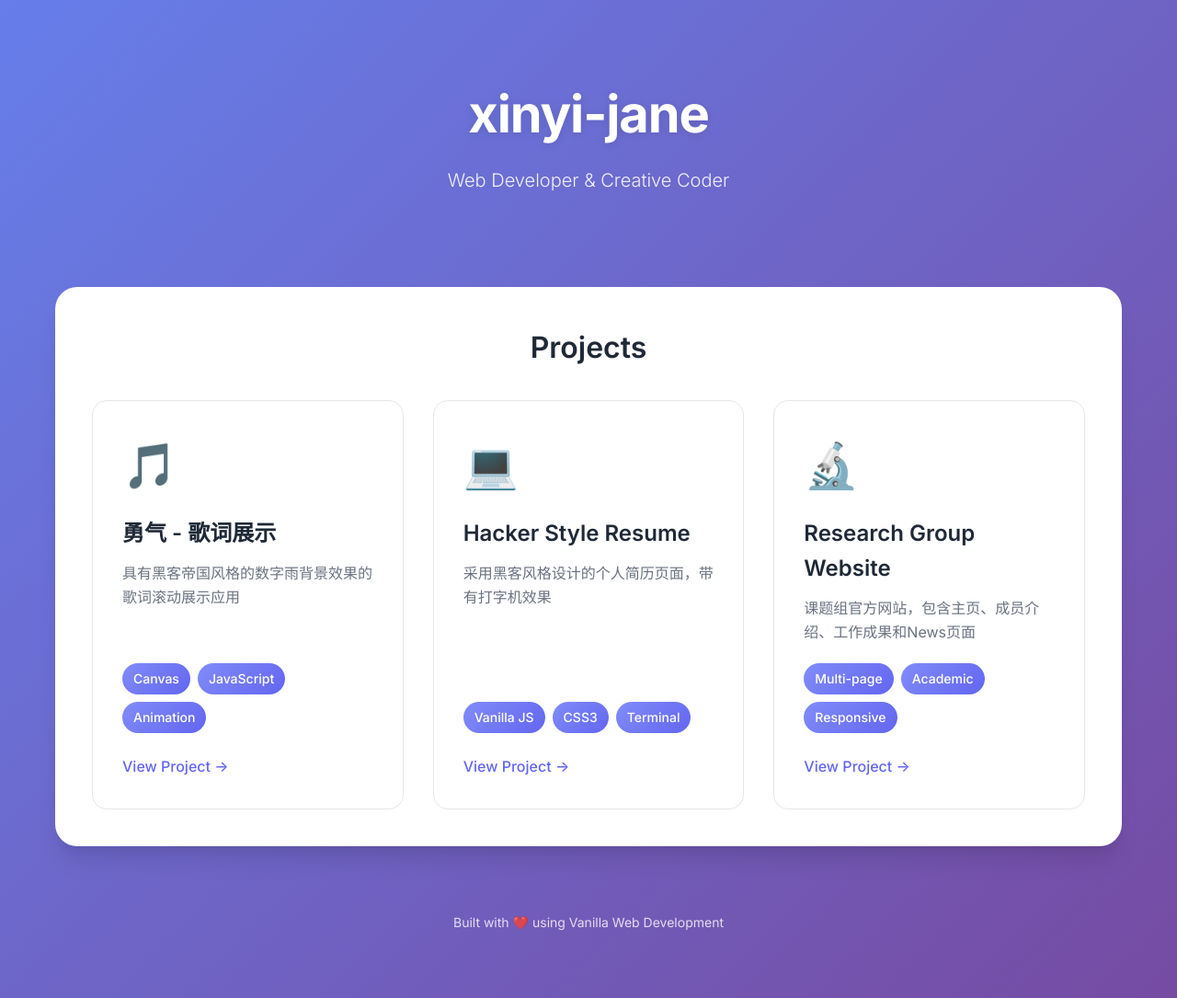
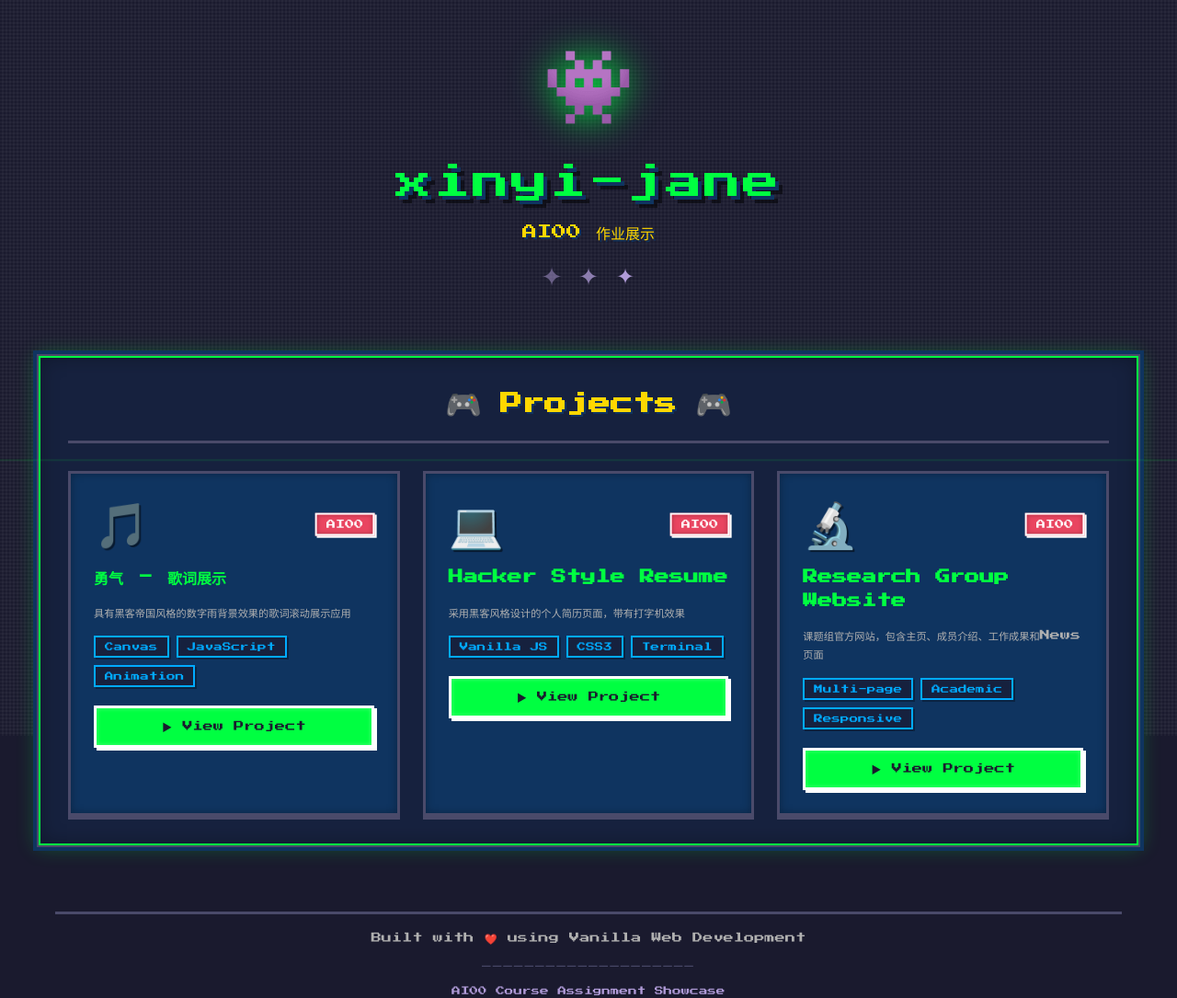
Before and after one commit to xinyi-jane/xinyi-jane.github.io, a plain HTML site: page index.html in a window 1280 px wide. Shown: the top 1085 px of the page at 92% size. Drawn offline with Linux system fonts and the light colour scheme.

Commit message:
Redesign homepage with pixel art style and add AI00 assignment labels

```diff
--- a/index.html
+++ b/index.html
@@ -3,70 +3,96 @@
 <head>
     <meta charset="UTF-8">
     <meta name="viewport" content="width=device-width, initial-scale=1.0">
-    <title>xinyi-jane - Projects</title>
+    <title>xinyi-jane - AI00 作业展示</title>
     <link rel="stylesheet" href="style.css">
     <link rel="preconnect" href="https://fonts.googleapis.com">
     <link rel="preconnect" href="https://fonts.gstatic.com" crossorigin>
-    <link href="https://fonts.googleapis.com/css2?family=Inter:wght@300;400;500;600;700&display=swap" rel="stylesheet">
+    <link href="https://fonts.googleapis.com/css2?family=Press+Start+2P&display=swap" rel="stylesheet">
 </head>
 <body>
     <div class="container">
         <header class="header">
+            <div class="pixel-avatar">👾</div>
             <h1 class="title">xinyi-jane</h1>
-            <p class="subtitle">Web Developer & Creative Coder</p>
+            <p class="subtitle">AI00 作业展示</p>
+            <div class="pixel-decoration">
+                <span class="pixel-star">✦</span>
+                <span class="pixel-star">✦</span>
+                <span class="pixel-star">✦</span>
+            </div>
         </header>
 
         <main class="main">
             <section class="projects-section">
+                <div class="pixel-border">
+                    <div class="pixel-title">
+                        <span class="pixel-icon">🎮</span>
                         <h2 class="section-title">Projects</h2>
+                        <span class="pixel-icon">🎮</span>
+                    </div>
+
                     <div class="projects-grid">
-                    <div class="project-card">
+                        <div class="project-card pixel-card">
+                            <div class="card-header">
                                 <div class="project-icon">🎵</div>
+                                <div class="pixel-badge">AI00</div>
+                            </div>
                             <h3 class="project-title">勇气 - 歌词展示</h3>
                             <p class="project-description">具有黑客帝国风格的数字雨背景效果的歌词滚动展示应用</p>
                             <div class="project-tags">
-                            <span class="tag">Canvas</span>
-                            <span class="tag">JavaScript</span>
-                            <span class="tag">Animation</span>
+                                <span class="tag pixel-tag">Canvas</span>
+                                <span class="tag pixel-tag">JavaScript</span>
+                                <span class="tag pixel-tag">Animation</span>
                             </div>
-                        <a href="https://xinyi-jane.github.io/courage-lyrics-display/" class="project-link" target="_blank">
-                            View Project →
+                            <a href="https://xinyi-jane.github.io/courage-lyrics-display/" class="project-link pixel-button" target="_blank">
+                                ▶ View Project
                             </a>
                         </div>
 
-                    <div class="project-card">
+                        <div class="project-card pixel-card">
+                            <div class="card-header">
                                 <div class="project-icon">💻</div>
+                                <div class="pixel-badge">AI00</div>
+                            </div>
                             <h3 class="project-title">Hacker Style Resume</h3>
                             <p class="project-description">采用黑客风格设计的个人简历页面，带有打字机效果</p>
                             <div class="project-tags">
-                            <span class="tag">Vanilla JS</span>
-                            <span class="tag">CSS3</span>
-                            <span class="tag">Terminal</span>
+                                <span class="tag pixel-tag">Vanilla JS</span>
+                                <span class="tag pixel-tag">CSS3</span>
+                                <span class="tag pixel-tag">Terminal</span>
                             </div>
-                        <a href="https://xinyi-jane.github.io/hacker-style-resume/" class="project-link" target="_blank">
-                            View Project →
+                            <a href="https://xinyi-jane.github.io/hacker-style-resume/" class="project-link pixel-button" target="_blank">
+                                ▶ View Project
                             </a>
                         </div>
 
-                    <div class="project-card">
+                        <div class="project-card pixel-card">
+                            <div class="card-header">
                                 <div class="project-icon">🔬</div>
+                                <div class="pixel-badge">AI00</div>
+                            </div>
                             <h3 class="project-title">Research Group Website</h3>
                             <p class="project-description">课题组官方网站，包含主页、成员介绍、工作成果和News页面</p>
                             <div class="project-tags">
-                            <span class="tag">Multi-page</span>
-                            <span class="tag">Academic</span>
-                            <span class="tag">Responsive</span>
+                                <span class="tag pixel-tag">Multi-page</span>
+                                <span class="tag pixel-tag">Academic</span>
+                                <span class="tag pixel-tag">Responsive</span>
                             </div>
-                        <a href="https://xinyi-jane.github.io/research-group-website/" class="project-link" target="_blank">
-                            View Project →
+                            <a href="https://xinyi-jane.github.io/research-group-website/" class="project-link pixel-button" target="_blank">
+                                ▶ View Project
                             </a>
+                        </div>
                     </div>
                 </div>
             </section>
         </main>
 
         <footer class="footer">
+            <div class="pixel-footer">
                 <p>Built with ❤️ using Vanilla Web Development</p>
+                <div class="pixel-divider">━━━━━━━━━━━━━━━━━━━━</div>
+                <p class="footer-subtitle">AI00 Course Assignment Showcase</p>
+            </div>
         </footer>
     </div>
 </body>
--- a/style.css
+++ b/style.css
@@ -5,254 +5,401 @@
 }
 
 :root {
-    --primary-color: #6366f1;
-    --primary-light: #818cf8;
-    --primary-dark: #4f46e5;
-    --secondary-color: #ec4899;
-    --background: #fafafa;
-    --surface: #ffffff;
-    --text-primary: #1f2937;
-    --text-secondary: #6b7280;
-    --border-color: #e5e7eb;
-    --shadow-sm: 0 1px 2px 0 rgba(0, 0, 0, 0.05);
-    --shadow-md: 0 4px 6px -1px rgba(0, 0, 0, 0.1), 0 2px 4px -1px rgba(0, 0, 0, 0.06);
-    --shadow-lg: 0 10px 15px -3px rgba(0, 0, 0, 0.1), 0 4px 6px -2px rgba(0, 0, 0, 0.05);
-    --shadow-xl: 0 20px 25px -5px rgba(0, 0, 0, 0.1), 0 10px 10px -5px rgba(0, 0, 0, 0.04);
+    --pixel-bg: #1a1a2e;
+    --pixel-surface: #16213e;
+    --pixel-primary: #0f3460;
+    --pixel-accent: #e94560;
+    --pixel-yellow: #ffd700;
+    --pixel-green: #00ff41;
+    --pixel-blue: #00aaff;
+    --pixel-purple: #b19cd9;
+    --pixel-text: #ffffff;
+    --pixel-text-dim: #b0b0b0;
+    --pixel-border: #4a4a6a;
 }
 
 body {
-    font-family: 'Inter', -apple-system, BlinkMacSystemFont, 'Segoe UI', Roboto, sans-serif;
-    background: linear-gradient(135deg, #667eea 0%, #764ba2 100%);
+    background: var(--pixel-bg);
+    font-family: 'Press Start 2P', 'Courier New', monospace;
+    color: var(--pixel-text);
+    overflow-x: hidden;
     min-height: 100vh;
-    color: var(--text-primary);
-    line-height: 1.6;
+    display: flex;
+    justify-content: center;
+    align-items: center;
+    padding: 20px;
+    position: relative;
+}
+
+/* Pixel background pattern */
+body::before {
+    content: '';
+    position: fixed;
+    top: 0;
+    left: 0;
+    width: 100%;
+    height: 100%;
+    background-image:
+        repeating-linear-gradient(0deg, transparent, transparent 2px, rgba(255,255,255,0.03) 2px, rgba(255,255,255,0.03) 4px),
+        repeating-linear-gradient(90deg, transparent, transparent 2px, rgba(255,255,255,0.03) 2px, rgba(255,255,255,0.03) 4px);
+    pointer-events: none;
+    z-index: 0;
 }
 
 .container {
+    width: 100%;
     max-width: 1200px;
-    margin: 0 auto;
-    padding: 40px 20px;
-    min-height: 100vh;
-    display: flex;
-    flex-direction: column;
+    position: relative;
+    z-index: 1;
 }
 
 .header {
     text-align: center;
-    margin-bottom: 60px;
-    padding: 40px 0;
+    margin-bottom: 40px;
+    padding: 30px 20px;
+    position: relative;
+}
+
+.pixel-avatar {
+    font-size: 80px;
+    margin-bottom: 20px;
+    display: inline-block;
+    animation: float 3s ease-in-out infinite;
+    filter: drop-shadow(0 0 20px var(--pixel-green));
+}
+
+@keyframes float {
+    0%, 100% { transform: translateY(0px); }
+    50% { transform: translateY(-10px); }
 }
 
 .title {
-    font-size: 3.5rem;
-    font-weight: 700;
-    color: var(--surface);
-    margin-bottom: 10px;
-    letter-spacing: -0.02em;
-    text-shadow: 0 2px 10px rgba(0, 0, 0, 0.1);
+    font-size: 2.5rem;
+    font-weight: normal;
+    color: var(--pixel-green);
+    margin-bottom: 15px;
+    text-shadow:
+        4px 4px 0px var(--pixel-primary),
+        8px 8px 0px rgba(0, 0, 0, 0.5);
+    letter-spacing: 2px;
+    line-height: 1.4;
 }
 
 .subtitle {
-    font-size: 1.25rem;
-    color: rgba(255, 255, 255, 0.9);
-    font-weight: 300;
+    font-size: 1rem;
+    color: var(--pixel-yellow);
+    margin-bottom: 20px;
+    text-shadow: 2px 2px 0px var(--pixel-primary);
+}
+
+.pixel-decoration {
+    display: flex;
+    justify-content: center;
+    gap: 20px;
+    margin-top: 20px;
+}
+
+.pixel-star {
+    color: var(--pixel-purple);
+    font-size: 1.5rem;
+    animation: twinkle 2s ease-in-out infinite;
+}
+
+.pixel-star:nth-child(2) {
+    animation-delay: 0.5s;
+}
+
+.pixel-star:nth-child(3) {
+    animation-delay: 1s;
+}
+
+@keyframes twinkle {
+    0%, 100% { opacity: 1; transform: scale(1); }
+    50% { opacity: 0.5; transform: scale(1.2); }
 }
 
 .main {
-    flex: 1;
+    margin-bottom: 40px;
 }
 
 .projects-section {
-    background: var(--surface);
-    border-radius: 24px;
-    padding: 40px;
-    box-shadow: var(--shadow-xl);
-    margin-bottom: 40px;
+    background: var(--pixel-surface);
+    border: 4px solid var(--pixel-border);
+    box-shadow:
+        0 0 0 4px var(--pixel-primary),
+        0 0 20px rgba(0, 255, 65, 0.3),
+        inset 0 0 20px rgba(0, 0, 0, 0.3);
+    padding: 30px;
+    position: relative;
+}
+
+.pixel-border::before {
+    content: '';
+    position: absolute;
+    top: -2px;
+    left: -2px;
+    right: -2px;
+    bottom: -2px;
+    border: 2px solid var(--pixel-green);
+    pointer-events: none;
+    animation: borderGlow 2s ease-in-out infinite;
+}
+
+@keyframes borderGlow {
+    0%, 100% { opacity: 0.5; }
+    50% { opacity: 1; }
+}
+
+.pixel-title {
+    display: flex;
+    align-items: center;
+    justify-content: center;
+    gap: 20px;
+    margin-bottom: 30px;
+    padding-bottom: 20px;
+    border-bottom: 3px solid var(--pixel-border);
+}
+
+.pixel-icon {
+    font-size: 2rem;
+    animation: bounce 1s ease-in-out infinite;
+}
+
+@keyframes bounce {
+    0%, 100% { transform: translateY(0); }
+    50% { transform: translateY(-5px); }
 }
 
 .section-title {
-    font-size: 2rem;
-    font-weight: 600;
-    color: var(--text-primary);
-    margin-bottom: 32px;
-    text-align: center;
+    font-size: 1.5rem;
+    color: var(--pixel-yellow);
+    text-shadow: 2px 2px 0px var(--pixel-primary);
+    margin: 0;
 }
 
 .projects-grid {
     display: grid;
     grid-template-columns: repeat(auto-fit, minmax(300px, 1fr));
-    gap: 32px;
+    gap: 25px;
 }
 
 .project-card {
-    background: var(--surface);
-    border: 1px solid var(--border-color);
-    border-radius: 16px;
-    padding: 32px;
-    transition: all 0.3s ease;
-    display: flex;
-    flex-direction: column;
+    background: var(--pixel-primary);
+    border: 3px solid var(--pixel-border);
+    padding: 25px;
+    transition: all 0.2s;
     position: relative;
-    overflow: hidden;
+    box-shadow:
+        0 4px 0 var(--pixel-border),
+        inset 0 0 10px rgba(0, 0, 0, 0.3);
 }
 
-.project-card::before {
-    content: '';
-    position: absolute;
-    top: 0;
-    left: 0;
-    right: 0;
-    height: 4px;
-    background: linear-gradient(90deg, var(--primary-color), var(--secondary-color));
-    transform: scaleX(0);
-    transform-origin: left;
-    transition: transform 0.3s ease;
+.pixel-card:hover {
+    transform: translateY(-5px);
+    box-shadow:
+        0 8px 0 var(--pixel-border),
+        0 0 20px var(--pixel-green),
+        inset 0 0 10px rgba(0, 0, 0, 0.3);
+    border-color: var(--pixel-green);
 }
 
-.project-card:hover {
-    transform: translateY(-8px);
-    box-shadow: var(--shadow-lg);
-    border-color: var(--primary-light);
+.pixel-card:active {
+    transform: translateY(-2px);
+    box-shadow:
+        0 4px 0 var(--pixel-border),
+        inset 0 0 10px rgba(0, 0, 0, 0.3);
 }
 
-.project-card:hover::before {
-    transform: scaleX(1);
+.card-header {
+    display: flex;
+    justify-content: space-between;
+    align-items: center;
+    margin-bottom: 15px;
 }
 
 .project-icon {
     font-size: 3rem;
-    margin-bottom: 16px;
-    display: inline-block;
-    transition: transform 0.3s ease;
+    filter: drop-shadow(2px 2px 0px rgba(0, 0, 0, 0.5));
 }
 
-.project-card:hover .project-icon {
-    transform: scale(1.1) rotate(5deg);
+.pixel-badge {
+    background: var(--pixel-accent);
+    color: var(--pixel-text);
+    padding: 5px 10px;
+    border: 2px solid var(--pixel-text);
+    font-size: 0.6rem;
+    box-shadow:
+        2px 2px 0px var(--pixel-text),
+        inset 0 0 5px rgba(0, 0, 0, 0.3);
+    animation: pulse 2s ease-in-out infinite;
+}
+
+@keyframes pulse {
+    0%, 100% { transform: scale(1); }
+    50% { transform: scale(1.05); }
 }
 
 .project-title {
-    font-size: 1.5rem;
-    font-weight: 600;
-    color: var(--text-primary);
-    margin-bottom: 12px;
+    font-size: 1rem;
+    color: var(--pixel-green);
+    margin-bottom: 15px;
+    text-shadow: 2px 2px 0px var(--pixel-primary);
+    line-height: 1.6;
 }
 
 .project-description {
-    font-size: 1rem;
-    color: var(--text-secondary);
-    margin-bottom: 20px;
-    line-height: 1.6;
-    flex: 1;
+    font-size: 0.7rem;
+    color: var(--pixel-text-dim);
+    margin-bottom: 15px;
+    line-height: 1.8;
 }
 
 .project-tags {
     display: flex;
     flex-wrap: wrap;
     gap: 8px;
-    margin-bottom: 24px;
+    margin-bottom: 20px;
 }
 
 .tag {
-    background: linear-gradient(135deg, var(--primary-light), var(--primary-color));
-    color: white;
-    padding: 6px 12px;
-    border-radius: 20px;
-    font-size: 0.875rem;
-    font-weight: 500;
+    background: var(--pixel-surface);
+    color: var(--pixel-blue);
+    padding: 5px 10px;
+    border: 2px solid var(--pixel-border);
+    font-size: 0.6rem;
+    box-shadow: 2px 2px 0px rgba(0, 0, 0, 0.3);
+}
+
+.pixel-tag {
+    border-color: var(--pixel-blue);
 }
 
 .project-link {
-    display: inline-flex;
-    align-items: center;
-    gap: 8px;
-    color: var(--primary-color);
+    display: inline-block;
+    background: var(--pixel-green);
+    color: var(--pixel-bg);
     text-decoration: none;
-    font-weight: 500;
-    font-size: 1rem;
-    transition: all 0.3s ease;
-    margin-top: auto;
+    padding: 12px 20px;
+    border: 3px solid var(--pixel-text);
+    font-size: 0.7rem;
+    transition: all 0.2s;
+    box-shadow:
+        3px 3px 0px var(--pixel-text),
+        inset 0 0 5px rgba(255, 255, 255, 0.3);
+    text-align: center;
+    width: 100%;
 }
 
-.project-link:hover {
-    color: var(--primary-dark);
-    gap: 12px;
+.pixel-button:hover {
+    background: var(--pixel-yellow);
+    transform: translate(-2px, -2px);
+    box-shadow:
+        5px 5px 0px var(--pixel-text),
+        inset 0 0 5px rgba(255, 255, 255, 0.3);
+}
+
+.pixel-button:active {
+    transform: translate(0, 0);
+    box-shadow:
+        2px 2px 0px var(--pixel-text),
+        inset 0 0 5px rgba(255, 255, 255, 0.3);
 }
 
 .footer {
     text-align: center;
-    padding: 32px 0;
-    color: rgba(255, 255, 255, 0.8);
-    font-size: 0.875rem;
+    padding: 30px 20px;
+    color: var(--pixel-text-dim);
+    font-size: 0.7rem;
 }
 
-/* 响应式设计 */
+.pixel-footer {
+    border-top: 3px solid var(--pixel-border);
+    padding-top: 20px;
+}
+
+.pixel-divider {
+    color: var(--pixel-border);
+    margin: 15px 0;
+    font-size: 0.6rem;
+    letter-spacing: 2px;
+}
+
+.footer-subtitle {
+    color: var(--pixel-purple);
+    margin-top: 10px;
+    font-size: 0.6rem;
+}
+
+/* Responsive */
 @media (max-width: 768px) {
     .title {
-        font-size: 2.5rem;
+        font-size: 1.5rem;
     }
 
     .subtitle {
-        font-size: 1.125rem;
+        font-size: 0.7rem;
+    }
+
+    .pixel-avatar {
+        font-size: 60px;
     }
 
     .projects-section {
-        padding: 24px;
+        padding: 20px;
     }
 
     .projects-grid {
         grid-template-columns: 1fr;
-        gap: 24px;
-    }
-
-    .project-card {
-        padding: 24px;
+        gap: 20px;
     }
 
     .section-title {
-        font-size: 1.75rem;
+        font-size: 1rem;
+    }
+
+    .pixel-title {
+        flex-direction: column;
+        gap: 10px;
     }
 }
 
 @media (max-width: 480px) {
-    .container {
-        padding: 20px 16px;
-    }
-
-    .header {
-        padding: 20px 0;
-        margin-bottom: 40px;
+    body {
+        padding: 10px;
     }
 
     .title {
-        font-size: 2rem;
+        font-size: 1.2rem;
     }
 
-    .projects-section {
+    .project-card {
         padding: 20px;
-        border-radius: 16px;
+    }
+
+    .project-title {
+        font-size: 0.8rem;
+    }
+
+    .project-description {
+        font-size: 0.6rem;
     }
 }
 
-/* 动画效果 */
-@keyframes fadeInUp {
-    from {
-        opacity: 0;
-        transform: translateY(20px);
-    }
-    to {
-        opacity: 1;
-        transform: translateY(0);
-    }
+/* Pixel scanline effect */
+@keyframes scanline {
+    0% { transform: translateY(-100%); }
+    100% { transform: translateY(100vh); }
 }
 
-.project-card {
-    animation: fadeInUp 0.6s ease-out;
+body::after {
+    content: '';
+    position: fixed;
+    top: 0;
+    left: 0;
+    width: 100%;
+    height: 2px;
+    background: rgba(0, 255, 65, 0.1);
+    animation: scanline 8s linear infinite;
+    pointer-events: none;
+    z-index: 9999;
 }
-
-.project-card:nth-child(2) {
-    animation-delay: 0.1s;
-}
-
-.project-card:nth-child(3) {
-    animation-delay: 0.2s;
-}
```
Also changed, not shown: 1 other file. Lines whose indentation alone changed are shown as unchanged.
